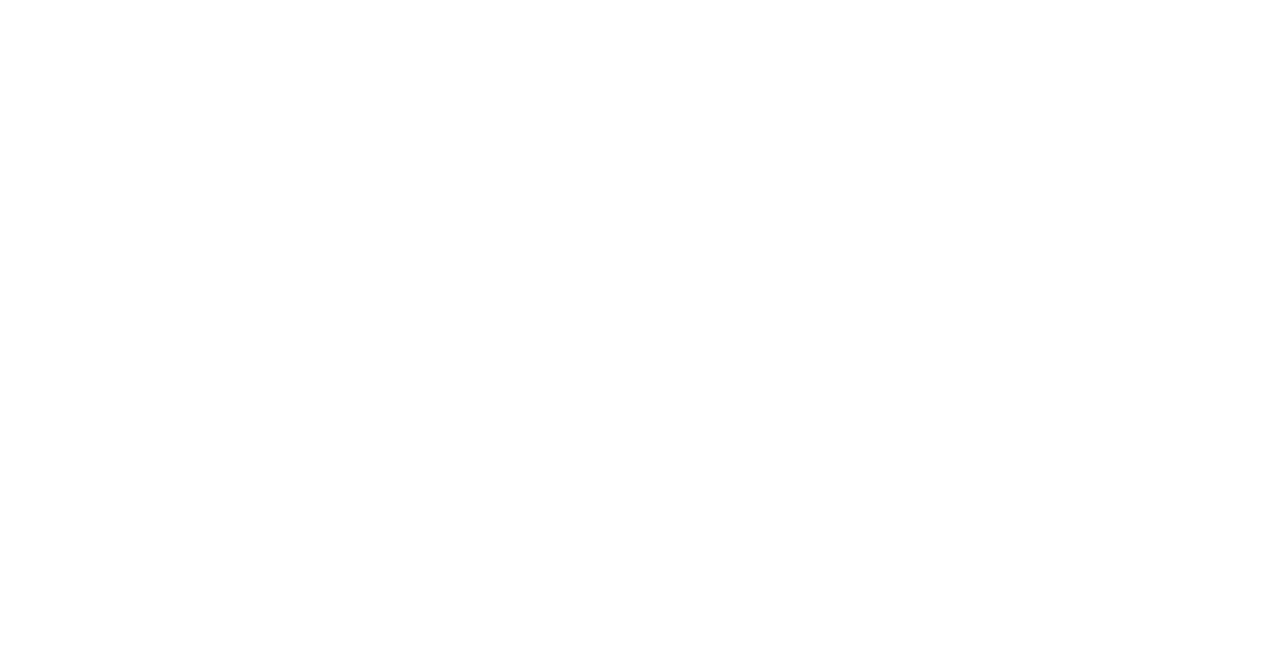
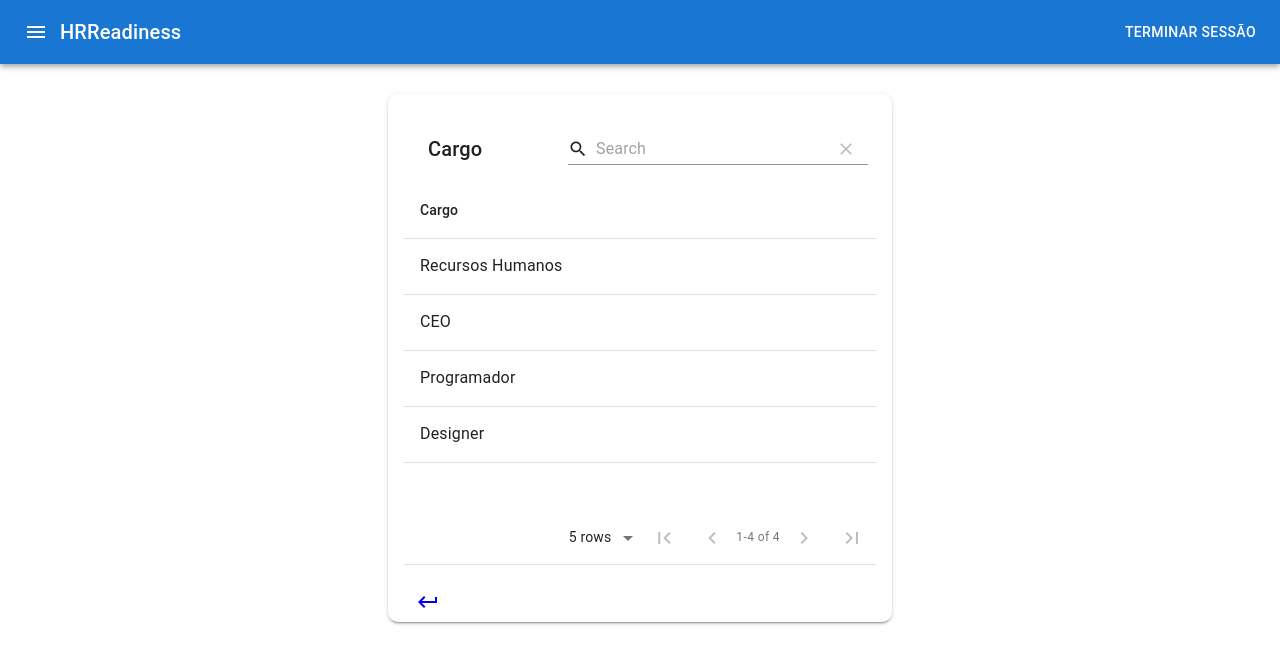
Before and after one commit to claudiogs16/hr-readiness-v2, a React (Create React App) app: page /post in a window 1280 px wide. Before the commit this address had no page. Shown: the top 664 px of the page. Built offline with nearby package versions, Linux system fonts and the light colour scheme.

Commit message:
Create PostPage

```diff
--- a/src/App.js
+++ b/src/App.js
@@ -6,6 +6,7 @@
 import EmployeerPage from "./pages/EmployeerPage/EmployeerPage";
 import HomePage from "./pages/HomePage/HomePage";
 import PasswordChange from "./pages/PasswordChange/PasswordChange";
+import PostPage from "./pages/PostPage/PostPage";
 import ProfilePage from "./pages/ProfilePage/ProfilePage";
 import SystemPage from "./pages/SystemPage/SystemPage";
 
@@ -22,6 +23,7 @@
           <Route path="/profile" element={<ProfilePage />} />
           <Route path="/system" element={<SystemPage />} />
           <Route path="/employeer" element={<EmployeerPage />} />
+          <Route path="/post" element={<PostPage />} />
           <Route path="/login" element={<>Login</>} />
           <Route path="/employees" element={<>Employees</>} />
         </Routes>
--- a/src/pages/DefinitionPage/DefinitionPage.jsx
+++ b/src/pages/DefinitionPage/DefinitionPage.jsx
@@ -44,7 +44,7 @@
             <Grid item xs={6} sm={4}>
               <ItemMenuCard
                 icon={<SupervisedUserCircleIcon fontSize="large" />}
-                button={<ButtonComponent name="Cargo" url="/password" />}
+                button={<ButtonComponent name="Cargo" url="/post" />}
               />
             </Grid>
             <Grid item xs={6} sm={4}>
--- /dev/null
+++ b/src/pages/PostPage/PostPage.jsx
@@ -0,0 +1,40 @@
+import { Grid, Paper } from "@mui/material";
+import { Container } from "@mui/system";
+import DesignCard from "../../components/DesignCard/DesignCard";
+import ReturnButton from "../../components/ReturnButton/ReturnButton";
+import Dashboard from "../../templates/Dashboard/Dashboard";
+import MaterialTable from "material-table";
+import { useState } from "react";
+
+const PostPage = () => {
+  const [tabledata, setTableData] = useState([
+    { post: "Recursos Humanos" },
+    { post: "CEO" },
+    { post: "Programador" },
+    { post: "Designer" },
+  ]);
+
+  const columns = [{ title: "Cargo", field: "post" }];
+  return (
+    <Dashboard>
+      <Container maxWidth="sm">
+        <Grid container>
+          <Grid item xs={12}>
+            <DesignCard action={<ReturnButton url="/definition" />}>
+              <MaterialTable
+                title="Cargo"
+                columns={columns}
+                data={tabledata}
+                components={{
+                  Container: (props) => <Paper {...props} elevation={0} />,
+                }}
+              />
+            </DesignCard>
+          </Grid>
+        </Grid>
+      </Container>
+    </Dashboard>
+  );
+};
+
+export default PostPage;
```
